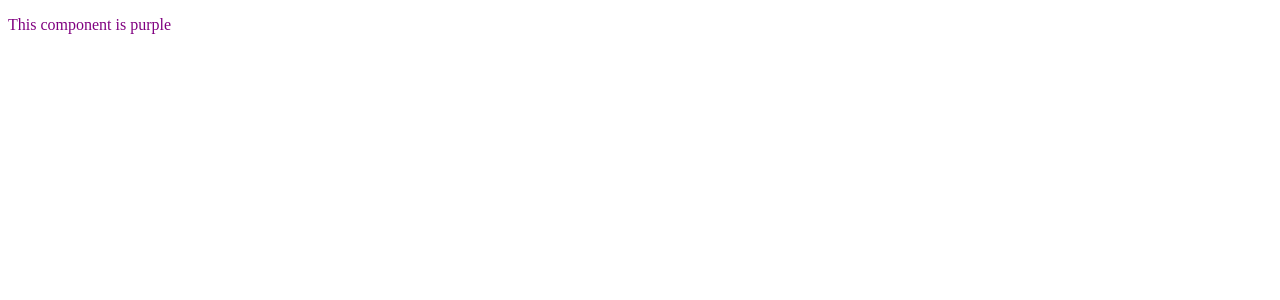
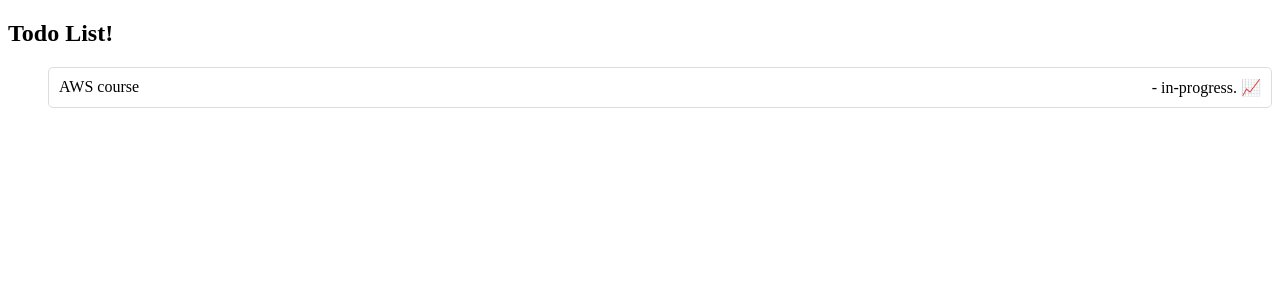
Before and after one commit to CleanCodeNinja01/react-practice, a React (Vite) app in the folder my-app/: page / in a window 1280 px wide. Shown: the top 300 px of the page. Built offline with nearby package versions, Linux system fonts and the light colour scheme.

Commit message:
add todolist item

```diff
--- a/my-app/src/App.jsx
+++ b/my-app/src/App.jsx
@@ -1,48 +1,10 @@
-import PropTypes from 'prop-types'
+import TodoList from "./components/TodoList";
 
-// const PurpleComponent = () => (
-//   <div style={{color: 'purple'}}>
-//     <p>This component is purple</p>
-//   </div>
-// )
-
-// const OrangeComponent = () => (
-//   <div style={{color: 'orange'}}>
-//   <p>This component is orange</p>
-// </div>
-// )
-
-// const YellowComponent = () => (
-//   <div style={{color: 'yellow'}}>
-//   <p>This component is yellow</p>
-// </div>
-// )
-
-const ColorComponent = ({color}) => (
-  <div style={{color: color}}>
-  <p>This component is {color}</p>
-</div>
+const App = () => (
+  <>
+    <TodoList/>
+  </>
 )
-
-ColorComponent.propTypes = {
-  color: PropTypes.string.isRequired,
-}
-
-const App = () => {
-
-  return (
-    <>
-      {/* <PurpleComponent/>
-      <OrangeComponent/>
-      <YellowComponent/> */}
-
-      <ColorComponent
-        color="purple"
-      />
-    </>
-  )
-
-}
 
 // Export the App component
 export default App;
--- /dev/null
+++ b/my-app/src/components/TodoItem.jsx
@@ -0,0 +1,20 @@
+const TodoItem = ({description, finished}) => {
+    const listItemStyle = {
+        border: '1px solid #ddd',
+        margin: '10px 0',
+        padding: '10px',
+        borderRadius: '5px',
+        display: 'flex',
+        justifyContent: 'space-between',
+        alignItems: 'center'
+    }
+    return (
+        <>
+            <li style={listItemStyle}>
+                {description}{finished ? (<span> - done. ✅ </span>): (<span> - in-progress. 📈 </span>)}
+            </li>
+        </>
+    )
+}
+
+export default TodoItem;
--- /dev/null
+++ b/my-app/src/components/TodoList.jsx
@@ -0,0 +1,25 @@
+import TodoItem from "./TodoItem";
+
+const TodoList = () => {
+    return (
+        <div>
+            <h2>Todo List!</h2>
+            {/* <ul>
+                <li>
+                    AWS course
+                </li>
+                <li>
+                    React course
+                </li>
+            </ul> */}
+            <ul>
+                <TodoItem
+                    description='AWS course'
+                    finished={false}
+                />
+            </ul>
+        </div>
+    )
+}
+
+export default TodoList;
```
Also changed, not shown: my-app/src/components/SpeedMessage.jsx (added, +18 -0 lines).
